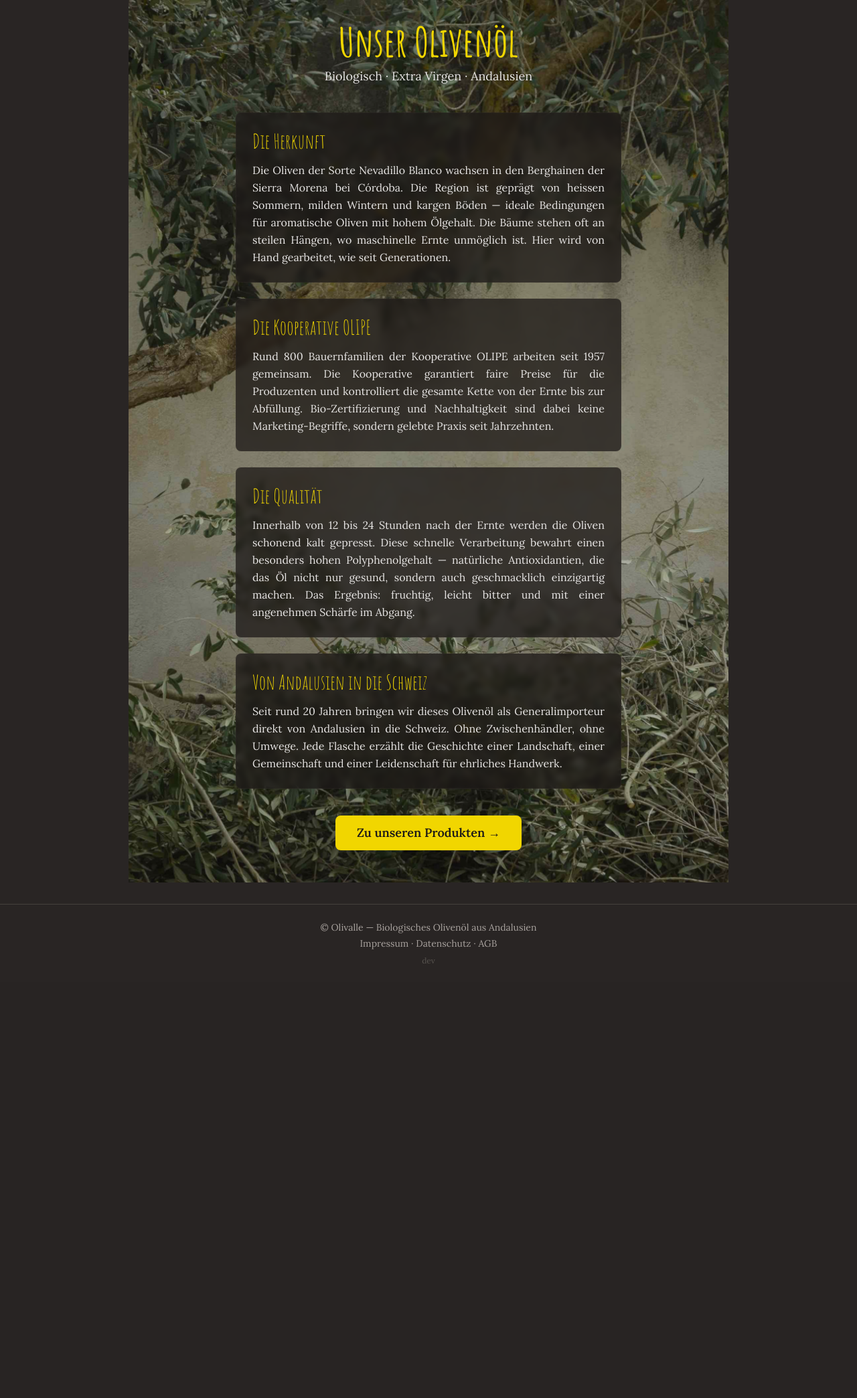
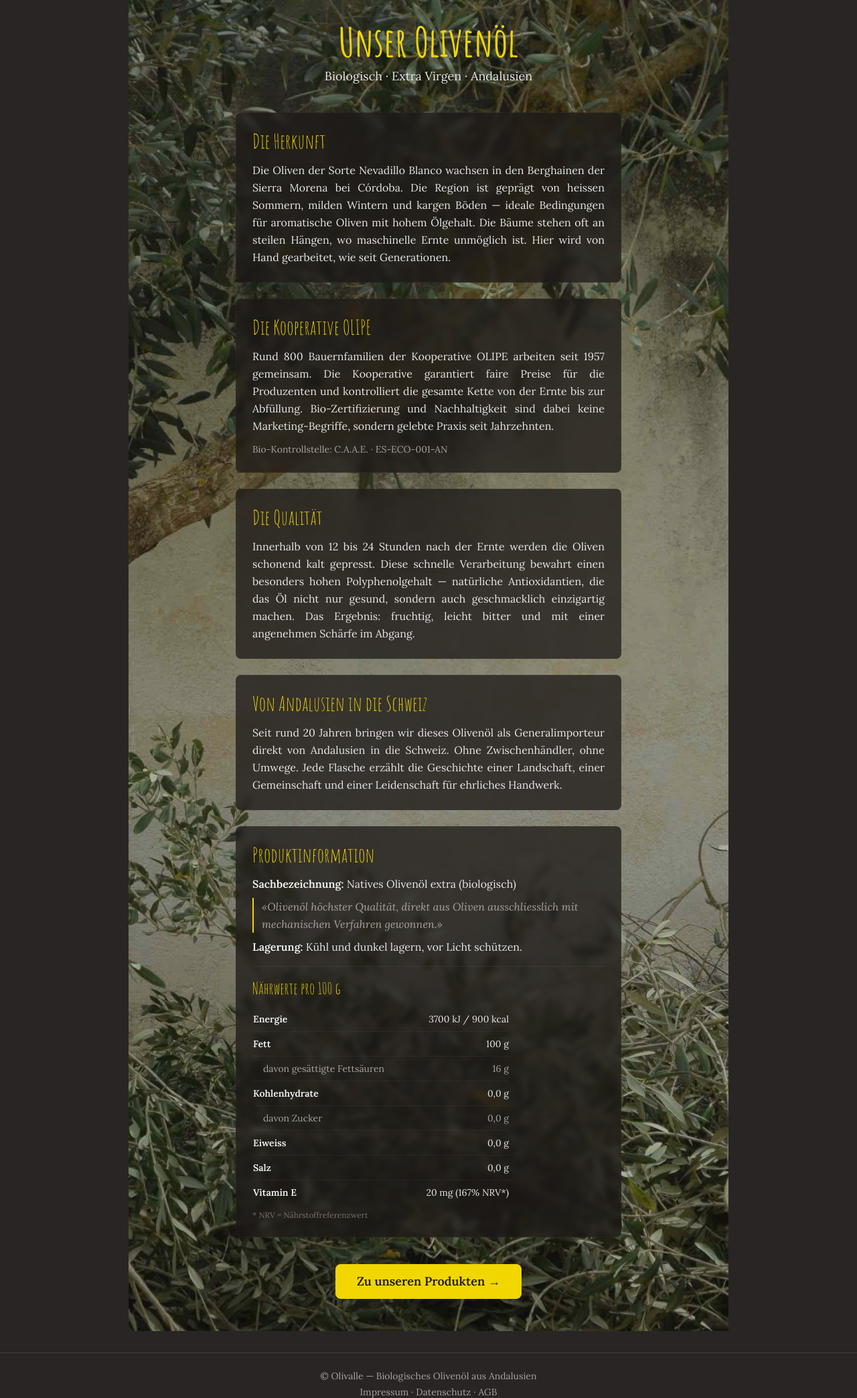
Before and after one commit to konstantinniedermann/olivalle-webshop, a FastAPI app: page /ueber-das-oel in a window 1280 px wide. Shown: the part 73-2161 px from the top of the page at 67% size. Before the commit the page ends 1512 px from the top, so only its background shows below. Run offline with FastAPI, Linux system fonts and the light colour scheme; style sheets or scripts are compiled from the project's sources.

Commit message:
feat: Lebensmittel-Deklaration auf Über-das-Öl-Seite (#100)
- Bio-Kontrollstellen-Code (ES-ECO-001-AN) in OLIPE-Kachel integriert
- Neue Kachel «Produktinformation» mit Sachbezeichnung, Güteklasse,
  Lagerhinweis und Nährwerttabelle
- Link auf Produktseite verweist auf Nährwerte & Deklaration

Co-Authored-By: Claude Opus 4.6 <noreply@anthropic.com>

```diff
--- a/templates/produkte.html
+++ b/templates/produkte.html
@@ -13,7 +13,7 @@
             <h2 class="font-display text-3xl font-bold text-accent drop-shadow-lg mb-4">Unser Olivenöl</h2>
             <p class="text-stone-200 text-lg drop-shadow">
                 Biologisches Olivenöl extra virgen aus dem Herzen Andalusiens.
-                <a href="/ueber-das-oel" class="text-accent hover:underline">Mehr erfahren →</a>
+                <a href="/ueber-das-oel" class="text-accent hover:underline">Mehr über das Öl erfahren — inkl. Nährwerte &amp; Deklaration →</a>
             </p>
         </section>
 
--- a/templates/ueber-das-oel.html
+++ b/templates/ueber-das-oel.html
@@ -36,6 +36,7 @@
                     Bio-Zertifizierung und Nachhaltigkeit sind dabei keine Marketing-Begriffe,
                     sondern gelebte Praxis seit Jahrzehnten.
                 </p>
+                <p class="text-stone-400 text-sm mt-3">Bio-Kontrollstelle: C.A.A.E. · ES-ECO-001-AN</p>
             </div>
 
             <div class="bg-stone-900/75 backdrop-blur-[4px] rounded-lg p-6 border border-stone-600/15">
@@ -60,6 +61,64 @@
                 </p>
             </div>
 
+            <div class="bg-stone-900/75 backdrop-blur-[4px] rounded-lg p-6 border border-stone-600/15">
+                <h2 class="font-display text-3xl text-accent mb-3">Produktinformation</h2>
+                <div class="text-stone-200 leading-relaxed space-y-2">
+                    <p>
+                        <span class="font-semibold text-stone-100">Sachbezeichnung:</span>
+                        Natives Olivenöl extra (biologisch)
+                    </p>
+                    <blockquote class="border-l-2 border-accent pl-3 italic text-stone-400">
+                        «Olivenöl höchster Qualität, direkt aus Oliven ausschliesslich mit mechanischen Verfahren gewonnen.»
+                    </blockquote>
+                    <p>
+                        <span class="font-semibold text-stone-100">Lagerung:</span>
+                        Kühl und dunkel lagern, vor Licht schützen.
+                    </p>
+                </div>
+
+                <hr class="border-stone-600/30 my-4">
+
+                <h3 class="font-display text-2xl text-accent mb-3">Nährwerte pro 100 g</h3>
+                <table class="w-full max-w-sm text-stone-200 text-sm">
+                    <tbody>
+                        <tr class="border-b border-stone-600/20">
+                            <td class="py-2 font-semibold text-stone-100">Energie</td>
+                            <td class="py-2 text-right">3700 kJ / 900 kcal</td>
+                        </tr>
+                        <tr class="border-b border-stone-600/20">
+                            <td class="py-2 font-semibold text-stone-100">Fett</td>
+                            <td class="py-2 text-right">100 g</td>
+                        </tr>
+                        <tr class="border-b border-stone-600/20">
+                            <td class="py-2 pl-4 text-stone-400">davon gesättigte Fettsäuren</td>
+                            <td class="py-2 text-right text-stone-400">16 g</td>
+                        </tr>
+                        <tr class="border-b border-stone-600/20">
+                            <td class="py-2 font-semibold text-stone-100">Kohlenhydrate</td>
+                            <td class="py-2 text-right">0,0 g</td>
+                        </tr>
+                        <tr class="border-b border-stone-600/20">
+                            <td class="py-2 pl-4 text-stone-400">davon Zucker</td>
+                            <td class="py-2 text-right text-stone-400">0,0 g</td>
+                        </tr>
+                        <tr class="border-b border-stone-600/20">
+                            <td class="py-2 font-semibold text-stone-100">Eiweiss</td>
+                            <td class="py-2 text-right">0,0 g</td>
+                        </tr>
+                        <tr class="border-b border-stone-600/20">
+                            <td class="py-2 font-semibold text-stone-100">Salz</td>
+                            <td class="py-2 text-right">0,0 g</td>
+                        </tr>
+                        <tr>
+                            <td class="py-2 font-semibold text-stone-100">Vitamin E</td>
+                            <td class="py-2 text-right">20 mg (167% NRV*)</td>
+                        </tr>
+                    </tbody>
+                </table>
+                <p class="text-stone-500 text-xs mt-2">* NRV = Nährstoffreferenzwert</p>
+            </div>
+
             {# CTA #}
             <div class="text-center pt-4">
                 <a href="/"
```
